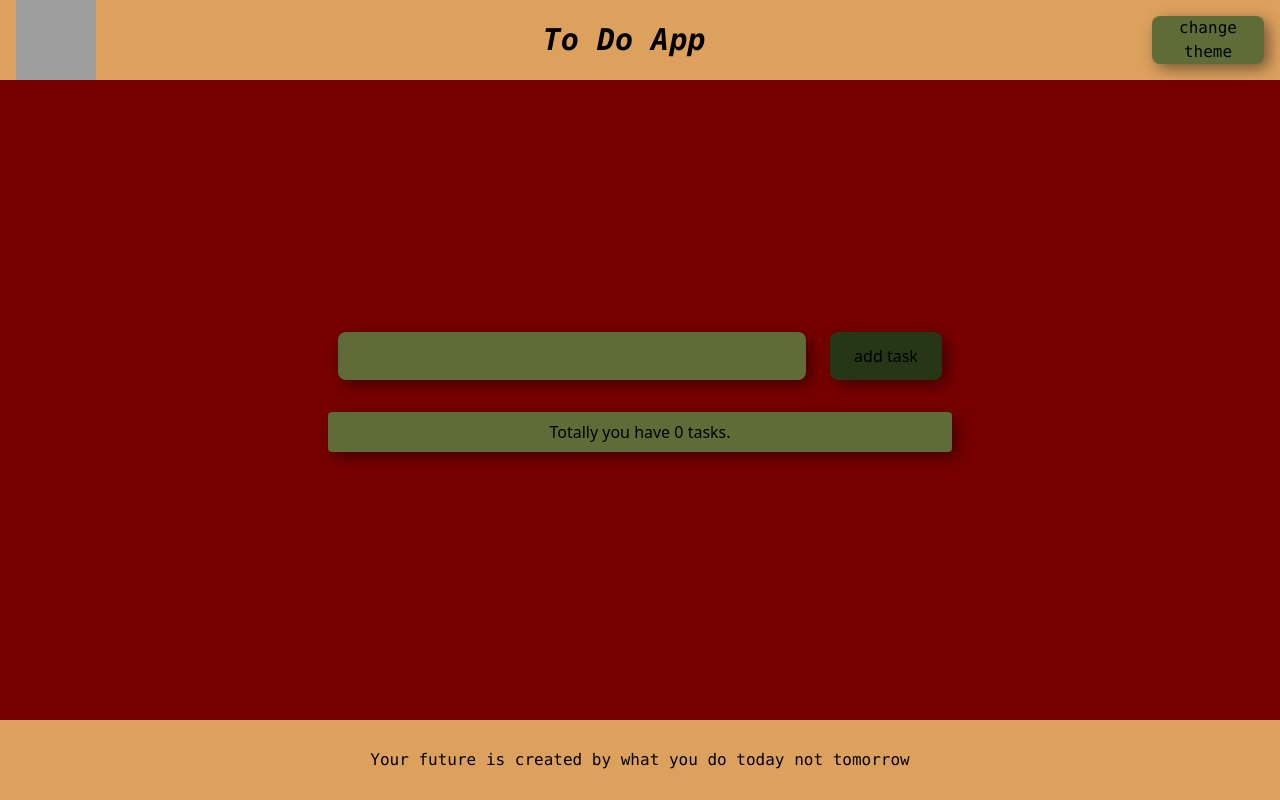
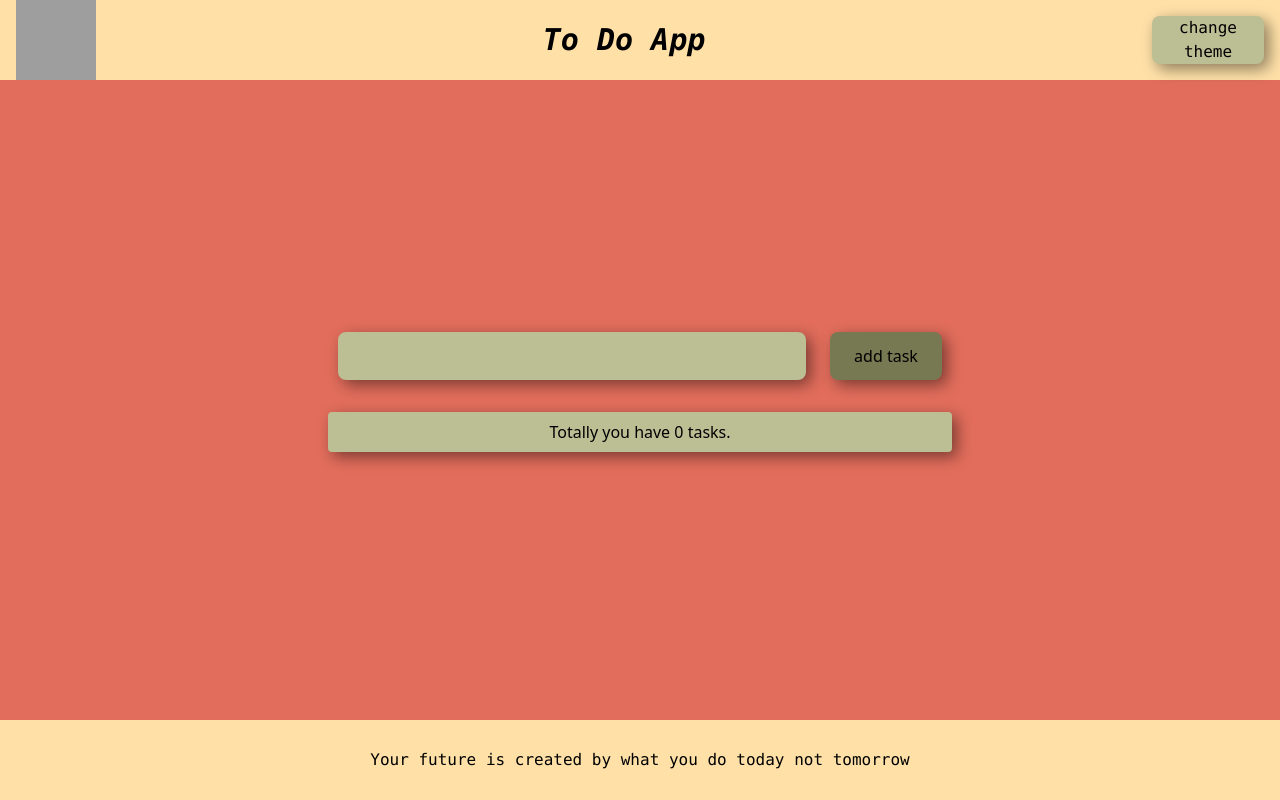
Before and after one commit to Hanieh-salehii/Advanced-FrontEnd-exercises, a React (Create React App) app: page / in a window 1280 px wide. Built offline with nearby package versions, Linux system fonts and the light colour scheme; grey boxes are pictures that could not be loaded.

Commit message:
theme toggling added

```diff
--- a/package.json
+++ b/package.json
@@ -9,6 +9,7 @@
     "react": "^18.3.1",
     "react-dom": "^18.3.1",
     "react-scripts": "5.0.1",
+    "styled-components": "^6.1.13",
     "web-vitals": "^2.1.4"
   },
   "scripts": {
--- a/src/App.js
+++ b/src/App.js
@@ -3,6 +3,8 @@ import Header from "./components/header";
 import Main from "./components/main";
 
 function App() {
+  // const { theme, toggleTheme } = useTheme();
+
   return (
     <>
       <Header />
--- a/src/components/button/index.jsx
+++ b/src/components/button/index.jsx
@@ -1,11 +1,19 @@
 import React from "react";
-const Button = ({ name,onclickfunction, ...props }) => {
+import { useTheme } from "../../context/theme-context";
+
+const Button = ({ name, onclickfunction, ...props }) => {
+  const { theme } = useTheme();
+
   return (
     <>
       <button
         onClick={onclickfunction && onclickfunction}
         style={{ boxShadow: "5px 5px 15px 0px rgba(0,0,0,0.46)" }}
-        className=" w-28 h-12 rounded-lg flex justify-center items-center bg-light-green disabled:bg-dark-green"
+        className={` w-28 h-12 rounded-lg flex justify-center items-center ${
+          theme === "light"
+            ? "disabled:bg-disabled-light-green"
+            : "disabled:bg-disabled-dark-green"
+        } ${theme === "light" ? "bg-light-green" : "bg-dark-green"}`}
         {...props}
       >
         {name}
--- a/src/components/footer/index.jsx
+++ b/src/components/footer/index.jsx
@@ -1,9 +1,16 @@
 import React from "react";
+import { useTheme } from "../../context/theme-context";
 const Footer = () => {
-    return(
-        <footer className=" w-screen bg-light-beige h-20 flex justify-center items-center font-mono">
-            Your future is created by what you do today not tomorrow
-        </footer>
-    )
-}
+  const { theme } = useTheme();
+
+  return (
+    <footer
+      className={` w-screen  h-20 flex justify-center items-center font-mono ${
+        theme === "light" ? "bg-light-beige" : "bg-dark-beige"
+      }`}
+    >
+      Your future is created by what you do today not tomorrow
+    </footer>
+  );
+};
 export default Footer;
--- a/src/components/header/index.jsx
+++ b/src/components/header/index.jsx
@@ -1,14 +1,16 @@
 import React from "react"
 import Button from "../button"
 import logo from "../../assets/images/checklist-icon.png"
+import { useTheme } from "../../context/theme-context";
 const Header = () => {
+    const { theme, toggleTheme } = useTheme();
     return (
-        <div className="w-screen bg-light-beige h-20 flex justify-between items-center font-mono px-spacing-3">
+        <div className={` w-screen h-20 flex justify-between items-center font-mono px-spacing-3 ${theme === "light"? "bg-light-beige" : "bg-dark-beige"}  `}>
             <img alt="logo" src={logo} className="size-20"/>
             <h1 className="text-3xl italic font-black">
                 To Do App
             </h1>
-            <Button name={"change theme"}/>
+            <Button name={"change theme"} onclickfunction={() => toggleTheme()}/>
         </div>
     )
 }
--- a/src/components/input/index.jsx
+++ b/src/components/input/index.jsx
@@ -1,5 +1,8 @@
 import React from "react";
+import { useTheme } from "../../context/theme-context";
+
 const Input = ({ inputId, onchangeFunction, inputValue, ...props }) => {
+  const {theme} = useTheme();
   return (
     <input
       type="text"
@@ -8,7 +11,9 @@ const Input = ({ inputId, onchangeFunction, inputValue, ...props }) => {
       onChange={onchangeFunction}
       {...props}
       style={{ boxShadow: "5px 5px 15px 0px rgba(0,0,0,0.46)" }}
-      className="w-9/12 outline-0 bg-light-green rounded-lg flex justify-center items-center px-spacing-3"
+      className={`w-9/12 outline-0 rounded-lg flex justify-center items-center px-spacing-3 ${
+        theme === "light" ? "bg-light-green" : "bg-dark-green"
+      }`}
     />
   );
 };
--- a/src/components/main/counter.jsx
+++ b/src/components/main/counter.jsx
@@ -1,10 +1,14 @@
 import React from "react";
+import { useTheme } from "../../context/theme-context";
 const TaskCounter = ({ children }) => {
+  const { theme } = useTheme();
   return (
     <div className="w-full sm:w-3/4 md:w-1/2  mb-spacing-4 px-spacing-2 flex flex-row justify-center">
       <p
         style={{ boxShadow: "5px 5px 15px 0px rgba(0,0,0,0.46)" }}
-        className=" py-spacing-2 w-full flex flex-row justify-center bg-light-green rounded"
+        className={`py-spacing-2 w-full flex flex-row justify-center rounded ${
+          theme === "light" ? "bg-light-green" : "bg-dark-green"
+        }`}
       >
         Totally you have {children} tasks.
       </p>
--- a/src/components/main/index.jsx
+++ b/src/components/main/index.jsx
@@ -2,19 +2,24 @@ import React, { useState } from "react";
 import ToDoList from "./todo-list";
 import AddItem from "./add-item";
 import TaskCounter from "./counter";
+import { useTheme } from "../../context/theme-context";
 const Main = () => {
+  const { theme } = useTheme();
+
   const [taskList, setTaskList] = useState([]);
   const addToList = (newTask) => {
-    setTaskList([newTask,...taskList]);
+    setTaskList([newTask, ...taskList]);
   };
   return (
     <div
       style={{ height: `calc(100vh - 160px)` }}
-      className=" w-screen flex flex-col justify-center items-center bg-light-red"
+      className={` w-screen flex flex-col justify-center items-center ${
+        theme === "light" ? "bg-light-red" : "bg-dark-red"
+      } `}
     >
       <AddItem handleAddTask={addToList} />
       <TaskCounter>{taskList.length}</TaskCounter>
-      <ToDoList listOfTasks={taskList} setListOfTasks={setTaskList}/>
+      <ToDoList listOfTasks={taskList} setListOfTasks={setTaskList} />
     </div>
   );
 };
--- a/src/components/main/todo-list.jsx
+++ b/src/components/main/todo-list.jsx
@@ -1,7 +1,10 @@
 import React, { useState } from "react";
 import Button from "../button";
 import EditItem from "./edit-item";
+import { useTheme } from "../../context/theme-context";
 const ToDoList = ({ listOfTasks, setListOfTasks }) => {
+  const { theme } = useTheme();
+
   const deleteTask = (task) => {
     const updatedList = listOfTasks.filter((item) => item !== task);
     setListOfTasks(updatedList);
@@ -20,12 +23,12 @@ const ToDoList = ({ listOfTasks, setListOfTasks }) => {
     // console.log(editingValue);
     setEditValue(editingValue);
   };
-  const handleSaveButton = (index,task) => {
+  const handleSaveButton = (index, task) => {
     listOfTasks.map(() => {
       if (editId === index) {
         console.log(typeof listOfTasks, listOfTasks);
         const updatedList = listOfTasks.filter((item) => item !== task);
-        return setListOfTasks([editValue,...updatedList]);
+        return setListOfTasks([editValue, ...updatedList]);
       } else {
         return setListOfTasks(listOfTasks);
       }
@@ -46,13 +49,15 @@ const ToDoList = ({ listOfTasks, setListOfTasks }) => {
               inputDefaultValue={task}
               // inputEditedValue={task}
               inputOnChange={(e) => handleEditInput(e.target.value, index)}
-              saveButton={() => handleSaveButton(index,task)}
+              saveButton={() => handleSaveButton(index, task)}
             />
           ) : (
             <>
               <span
                 style={{ boxShadow: "5px 5px 15px 0px rgba(0,0,0,0.46)" }}
-                className="w-9/12 outline-0 bg-light-green rounded-lg flex justify-start items-center px-spacing-3"
+                className={`w-9/12 outline-0 rounded-lg flex justify-start items-center px-spacing-3 ${
+                  theme === "light" ? "bg-light-green" : "bg-dark-green"
+                }`}
               >
                 {task}
               </span>
--- /dev/null
+++ b/src/context/theme-context.jsx
@@ -0,0 +1,19 @@
+import React, { createContext, useContext, useState } from "react";
+
+const ThemeContext = createContext();
+
+export const ThemeProvider = ({ children }) => {
+  const [theme, setTheme] = useState("light");
+
+  const toggleTheme = () => {
+    setTheme(theme === "light" ? "dark" : "light");
+  };
+
+  return (
+    <ThemeContext.Provider value={{ theme, toggleTheme }}>
+      {children}
+    </ThemeContext.Provider>
+  );
+};
+
+export const useTheme = () => useContext(ThemeContext);
--- a/src/index.js
+++ b/src/index.js
@@ -2,11 +2,14 @@ import React from 'react';
 import ReactDOM from 'react-dom/client';
 import App from './App';
 import "./index.css"
+import { ThemeProvider } from './context/theme-context';
 
 const root = ReactDOM.createRoot(document.getElementById('root'));
 root.render(
   <React.StrictMode>
+    <ThemeProvider>
     <App />
+    </ThemeProvider>
   </React.StrictMode>
 );
 
--- a/tailwind.config.js
+++ b/tailwind.config.js
@@ -3,12 +3,14 @@ module.exports = {
   content: ["./src/**/*.{js,jsx,ts,tsx}"],
   theme: {
     colors: {
+      "light-red": "#E26D5C",
       "dark-red": "#4F0806",
-      "light-red": "#780000",
+      "light-beige": "#FFE1A8",
       "dark-beige": "#BC6C25",
-      "light-beige": "#DDA15E",
-      "light-green": "#606C38",
-      "dark-green": "#283618",
+      "light-green": "#BCBE94",
+      "dark-green": "#3A4E22",
+      "disabled-light-green" : "#777952",
+      "disabled-dark-green" : "#202D12",
     },
     extend: {
       spacing: {
```
Also changed, not shown: 1 other file (tests, documents, lock files or other folders).
